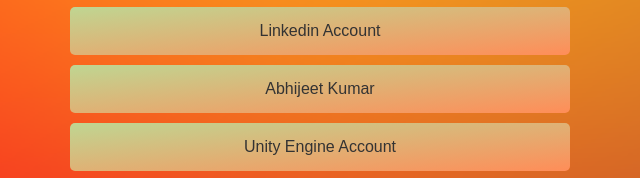
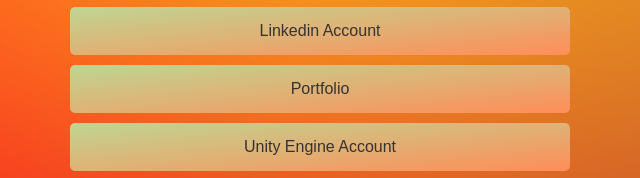
Before and after one commit to codefrydev/abhijeet, a plain HTML site: page index.html in a window 1280 px wide. Shown: the part 383-561 px from the top of the page, 320-960 px from the left. Drawn offline with Linux system fonts and the light colour scheme.

Commit message:
Update index.html

```diff
--- a/index.html
+++ b/index.html
@@ -107,7 +107,7 @@
     <a class="link" href="https://github.com/abhijeetunreal">GitHub Account</a>
     <a class="link" href="https://www.linkedin.com/in/abhijeetunreal">Linkedin Account</a>
 
-    <a class="link" href="https://abhijeet3dart.netlify.app">Abhijeet Kumar</a>
+    <a class="link" href="https://abhijeetunreal.github.io/">Portfolio</a>
 
     <a class="link" href="https://play.unity.com/u/abhijeetunreal">Unity Engine Account</a>
 
```
